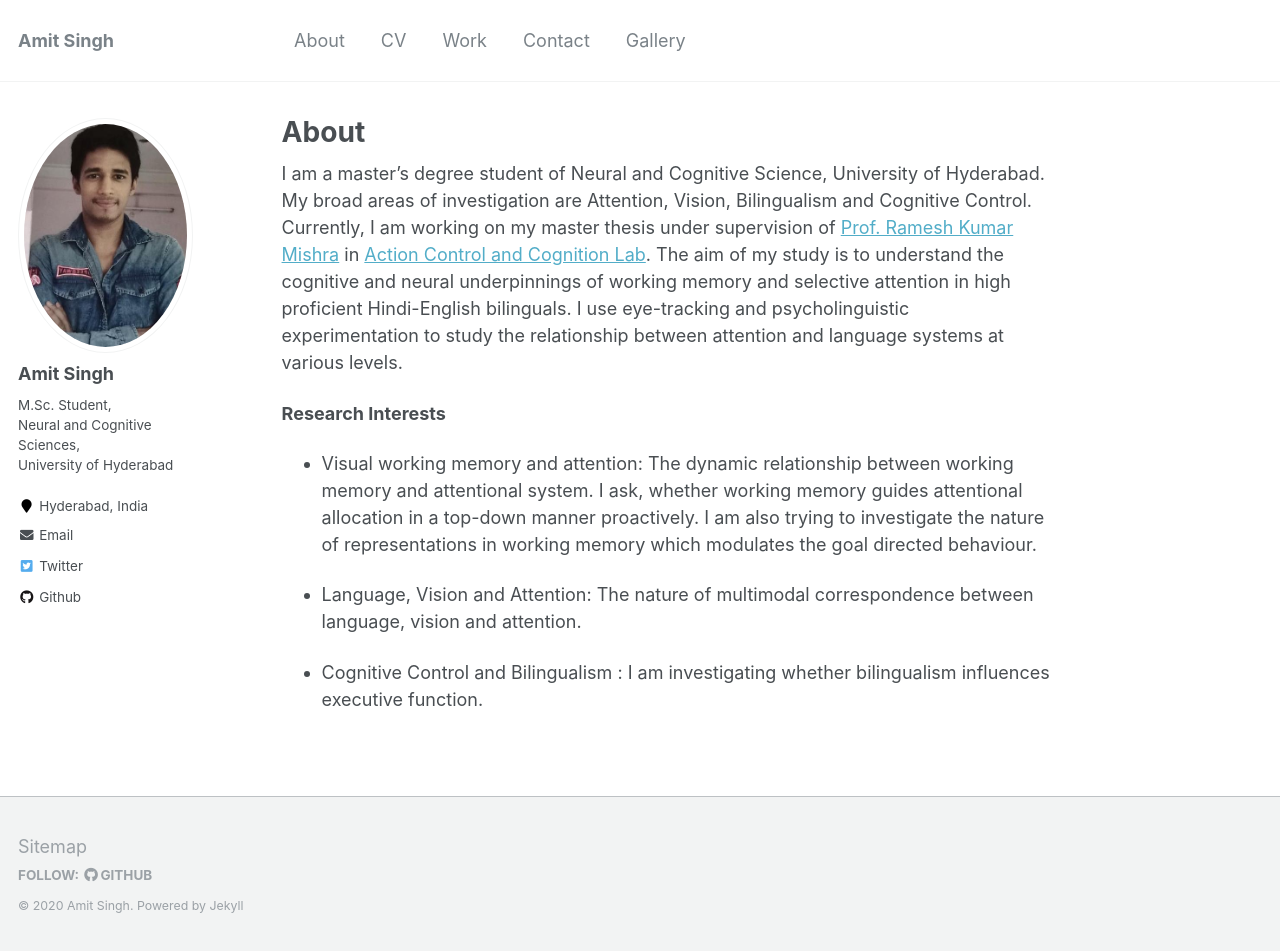
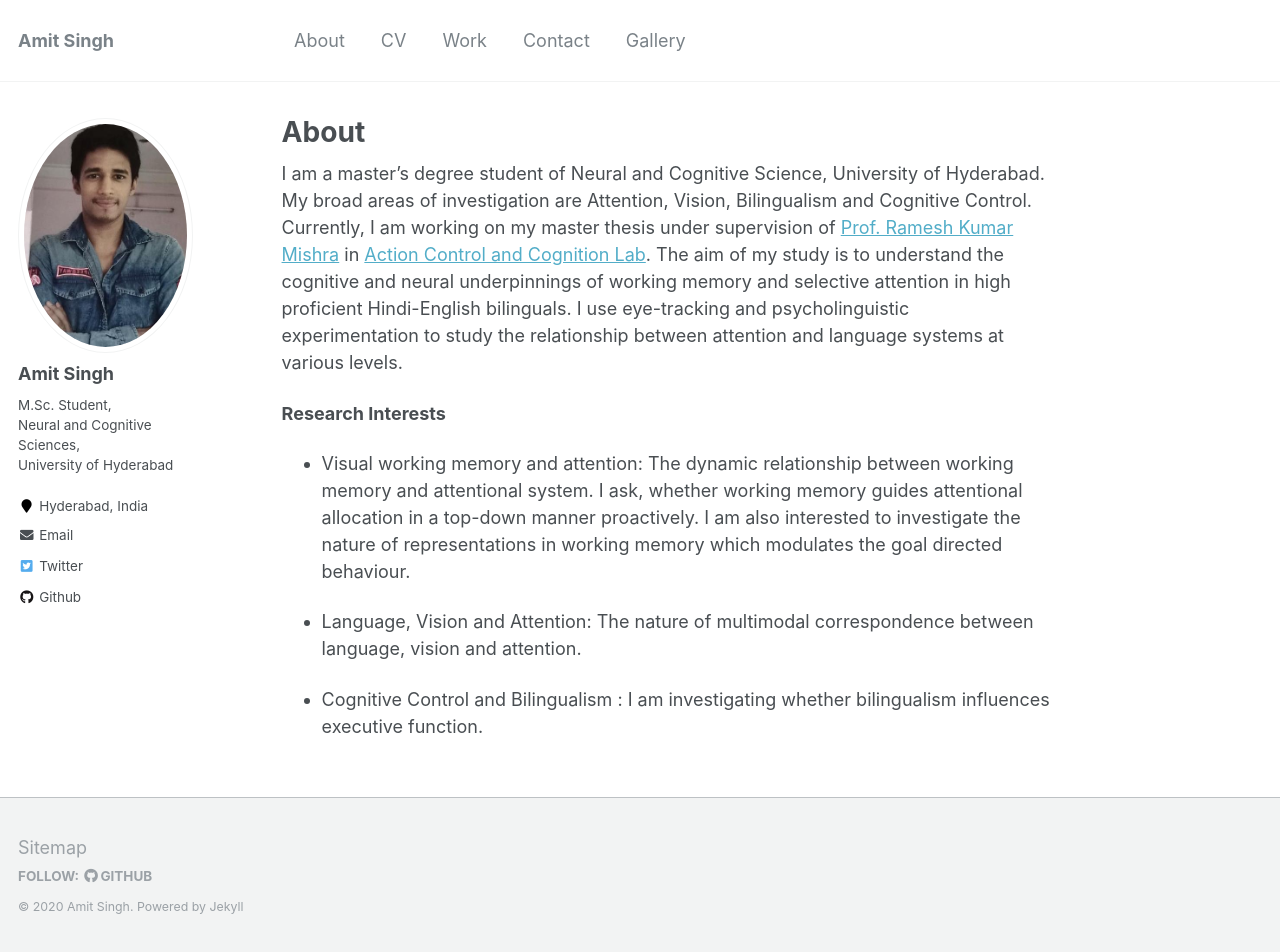
Before and after one commit to amits1ngh/amits1ngh.github.io, a Jekyll site: the page built from _pages/self.md, in a window 1280 px wide and 952 px high. Built offline with Jekyll 4.4.1, drawn with Linux system fonts in a browser that asks for light colours.

Commit message:
Update self.md

```diff
--- a/_pages/self.md
+++ b/_pages/self.md
@@ -10,7 +10,7 @@ I am a master's degree student of Neural and Cognitive Science, University of Hy
 
 
 **Research Interests**
-- Visual working memory and attention: The dynamic relationship between working memory and attentional system. I ask, whether working memory guides attentional allocation in a top-down manner proactively. I am also trying to investigate the nature of representations in working memory which modulates the goal directed behaviour.
+- Visual working memory and attention: The dynamic relationship between working memory and attentional system. I ask, whether working memory guides attentional allocation in a top-down manner proactively. I am also interested to investigate the nature of representations in working memory which modulates the goal directed behaviour.
 
 - Language, Vision and Attention: The nature of multimodal correspondence between language, vision and attention.
 
```
